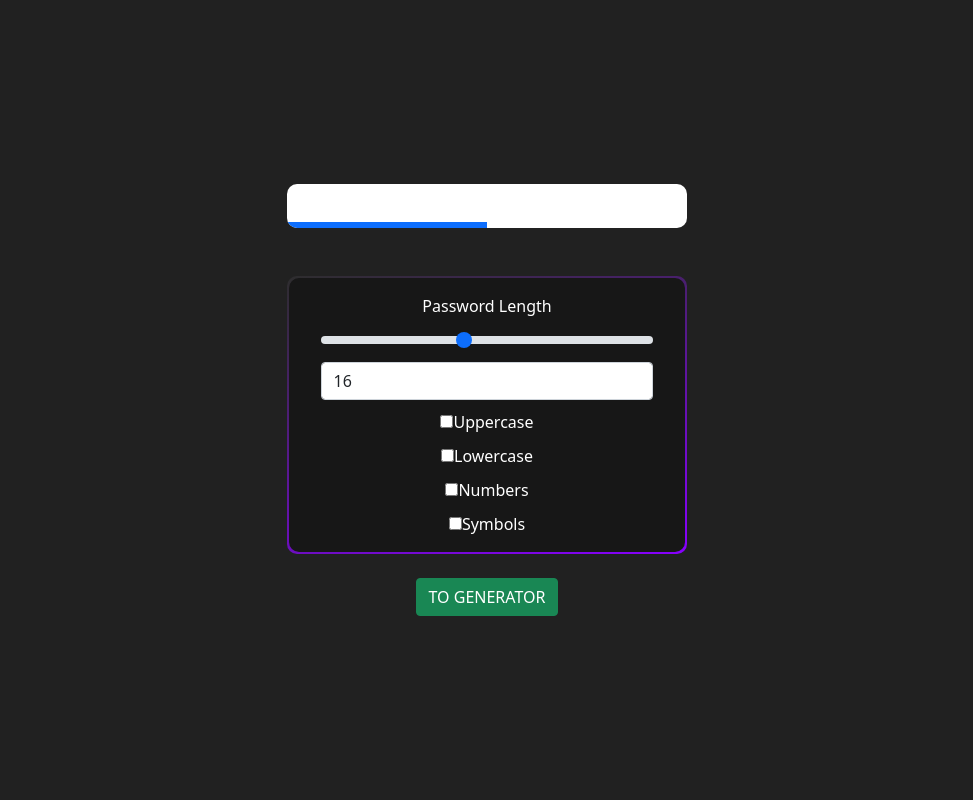
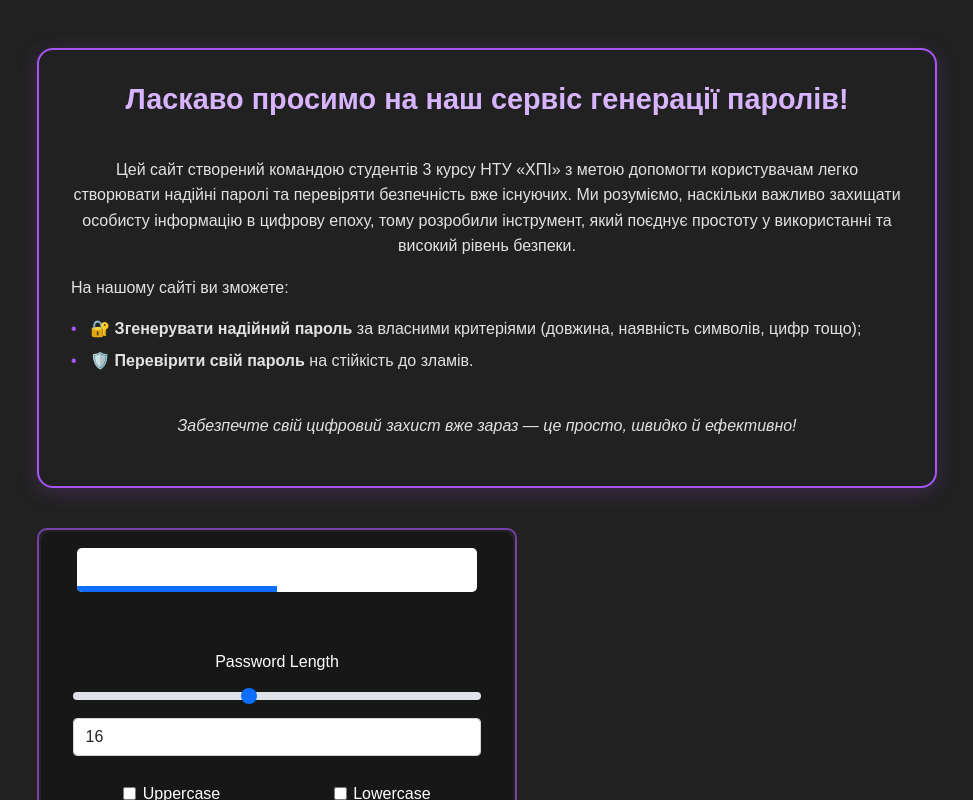
Before and after one commit to ySavushkin/PasswordGenerator, a React (Vite) app in the folder frontend/password-generator/: page /auth/register in a window 1280 px wide. Both pictures are taken after a click on the button "TO GENERATOR". Shown: the top 800 px of the page, without its empty margins (153-1126 px from the left). Built offline with nearby package versions, Linux system fonts and the light colour scheme.

Commit message:
Added Password Intro

```diff
--- a/frontend/password-generator/src/pages/authorization/Authorization.css
+++ b/frontend/password-generator/src/pages/authorization/Authorization.css
@@ -1,4 +1,5 @@
 .form {
+    font-family: 'Montserrat', sans-serif;
     display: flex;
     flex-direction: column;
     gap: 10px;
--- a/frontend/password-generator/src/pages/password-generator/PasswordGenerator.css
+++ b/frontend/password-generator/src/pages/password-generator/PasswordGenerator.css
@@ -1,5 +1,8 @@
 .password-container {
-    border-radius: 10px;
+    min-width: 25em;
+    max-width: 30em;
+    margin: 0 auto;
+    border-radius: 5px;
     overflow: hidden;
 }
 
@@ -24,7 +27,18 @@
     margin-top: 0;
 }
 
+.PasswordCard {
+    min-width: 25em;
+    max-width: 30em;
+    margin-left: 0;
+    margin-right: auto;    border-radius: 10px;
+    border: 2px solid #a955f7a1;
+    transition: all 0.3s;
+    padding: 0.1em;
+}
+
 .PasswordForm {
+    font-family: 'Montserrat', sans-serif;
     display: flex;
     border-radius: 10px;
     flex-direction: column;
@@ -41,11 +55,18 @@
     color: #ffffff;
 }
 
-.PasswordCard {
-    min-width: 25em;
-    max-width: 30em;
-    border-radius: 10px;
-    background-image: linear-gradient(163deg, #ffffff0e 0%, #8800ff 100%);
-    transition: all 0.3s;
-    padding: 0.1em;
+.checkbox-grid {
+    display: grid;
+    grid-template-columns: 1fr 1fr;
+    gap: 0.75rem;
+    margin-top: 1rem;
+    justify-items: center;
 }
+
+.checkbox-grid label {
+    color: white;
+    font-size: 1rem;
+    display: flex;
+    align-items: center;
+    gap: 0.4rem;
+}
--- a/frontend/password-generator/src/pages/password-generator/PasswordGenerator.tsx
+++ b/frontend/password-generator/src/pages/password-generator/PasswordGenerator.tsx
@@ -3,6 +3,8 @@ import PasswordSizeRange from './components/PasswordSizeRange';
 import './PasswordGenerator.css';
 import { PasswordSettings } from './components/password-options/PasswordSettings';
 import PasswordSizeInput from './components/PasswordSizeInput';
+import PasswordIntro from './components/PasswordIntro';
+
 
 const PasswordGenerator: React.FC = () => {
 
@@ -18,6 +20,11 @@ const PasswordGenerator: React.FC = () => {
 
     return (
         <>
+        <PasswordIntro />
+        <br></br>
+        <div className="PasswordCard">
+            <div className="PasswordForm">
+
                     <div className="mb-5 password-container">
                         <input
                             className="form-control rounded-0 password-input"
@@ -29,17 +36,16 @@ const PasswordGenerator: React.FC = () => {
                         </div>
                     </div>
 
-            <div className="PasswordCard">
-                <div className="PasswordForm">
                 <label htmlFor="customRange" className="PasswordLength">
                 Password Length
                 </label>
 
                 <PasswordSizeRange min={min} max={max} current={passwordSize} setCurrentSize={handlePasswordSize}/>
-
                 <PasswordSizeInput min={min} max={max} current={passwordSize} setCurrentSize={handlePasswordSize}/>
 
+                <div className="checkbox-grid">
                     <PasswordSettings/>
+                </div>
             </div>
         </div>
         <br></br>
--- /dev/null
+++ b/frontend/password-generator/src/pages/password-generator/components/PasswordIntro.css
@@ -0,0 +1,43 @@
+.intro-container {
+    border: 2px solid #a855f7;
+    border-radius: 16px;
+    padding: 2rem;
+    margin: 1rem auto;
+    max-width: 900px;
+    color: rgb(226, 226, 226);
+    box-shadow: 0 4px 20px rgba(168, 85, 247, 0.2);
+    font-family: 'Montserrat', sans-serif;
+
+  }
+
+  .intro-container h2 {
+    font-size: 1.8rem;
+    margin-bottom: 1rem;
+    color: #d8b4fe;
+  }
+
+  .intro-container p {
+    font-size: 1rem;
+    line-height: 1.6;
+    margin-bottom: 1rem;
+  }
+
+  .intro-container ul {
+    list-style-type: none;
+    padding-left: 0;
+    margin-bottom: 1rem;
+    text-align: left;
+  }
+
+  .intro-container li {
+    margin-bottom: 0.5rem;
+    padding-left: 1.2rem;
+    position: relative;
+  }
+
+  .intro-container li::before {
+    content: '•';
+    position: absolute;
+    left: 0;
+    color: #a855f7;
+  }
--- /dev/null
+++ b/frontend/password-generator/src/pages/password-generator/components/PasswordIntro.tsx
@@ -0,0 +1,29 @@
+// src/components/Intro.tsx
+import React from 'react';
+import './PasswordIntro.css';
+
+const PasswordIntro: React.FC = () => {
+  return (
+    <section className="intro-container">
+      <h2><strong>Ласкаво просимо на наш сервіс генерації паролів!</strong></h2>
+      <br></br>
+      <p>
+        Цей сайт створений командою студентів 3 курсу НТУ «ХПІ» з метою допомогти користувачам
+        легко створювати надійні паролі та перевіряти безпечність вже існуючих. Ми розуміємо,
+        наскільки важливо захищати особисту інформацію в цифрову епоху, тому розробили інструмент,
+        який поєднує простоту у використанні та високий рівень безпеки.
+      </p>
+      <ul>
+        <p>На нашому сайті ви зможете:</p>
+        <li>🔐 <strong>Згенерувати надійний пароль</strong> за власними критеріями (довжина, наявність символів, цифр тощо);</li>
+        <li>🛡️ <strong>Перевірити свій пароль</strong> на стійкість до зламів.</li>
+      </ul>
+      <br></br>
+      <p>
+        <i>Забезпечте свій цифровий захист вже зараз — це просто, швидко й ефективно!</i>
+      </p>
+    </section>
+  );
+};
+
+export default PasswordIntro;
```
Lines whose indentation alone changed are shown as unchanged.
